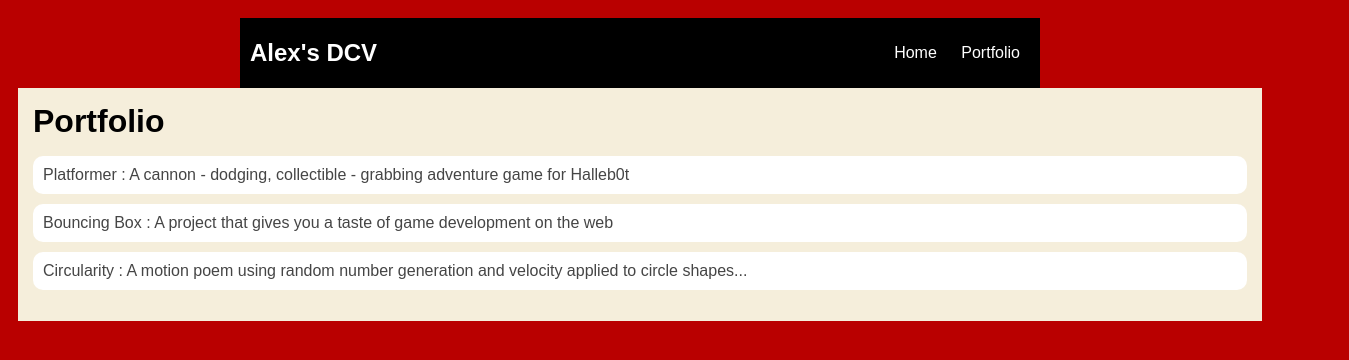
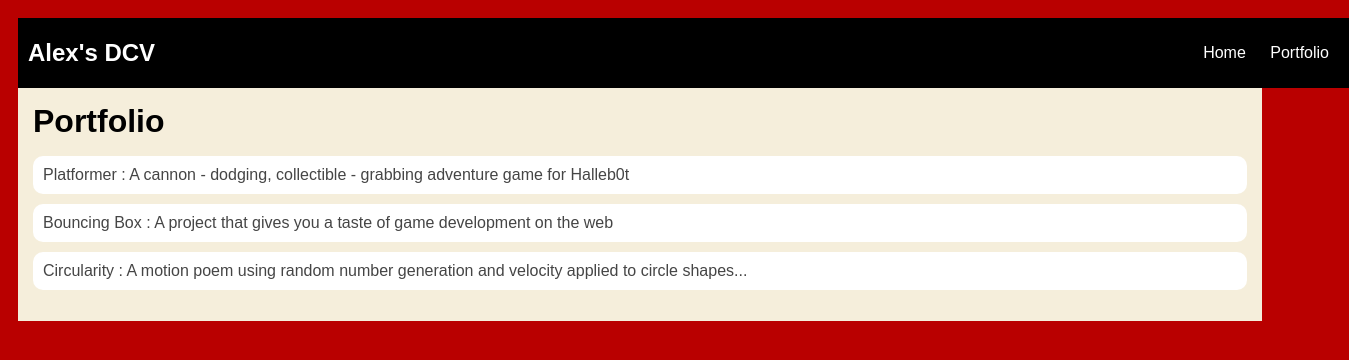
Before and after one commit to AlexR214/AlexR214, a plain HTML site: page portfolio.html in a window 1280 px wide. Shown: the whole page, 1349 px wide, since content can reach past the window. Drawn offline with Linux system fonts and the light colour scheme.

Commit message:
fixed the portfolio nav menu

```diff
--- a/portfolio.html
+++ b/portfolio.html
@@ -16,16 +16,17 @@
 
             #all-contents {
                 max-width: 800px;
-                margin: auto;
+                margin: left;
             }
 
             /* navigation menu */
             nav {
-                background: rgb(0, 0, 0);
-                margin: 0 auto;
-                display: flex;
-                padding: 10px;
-            }
+        background: rgb(0, 0, 0);
+       margin: 0px auto;
+        display: flex;
+        padding: 10px;
+        width: 1311px
+    }
             h1 {
                 display: flex;
                 align-items: center;
@@ -57,6 +58,7 @@
                      /* portfolio styles */
             .content h1 {
              color: black;
+
             }
 
             #portfolio {
```
Also changed, not shown: projects/bouncing-box/index.html (+2 -3 lines).
